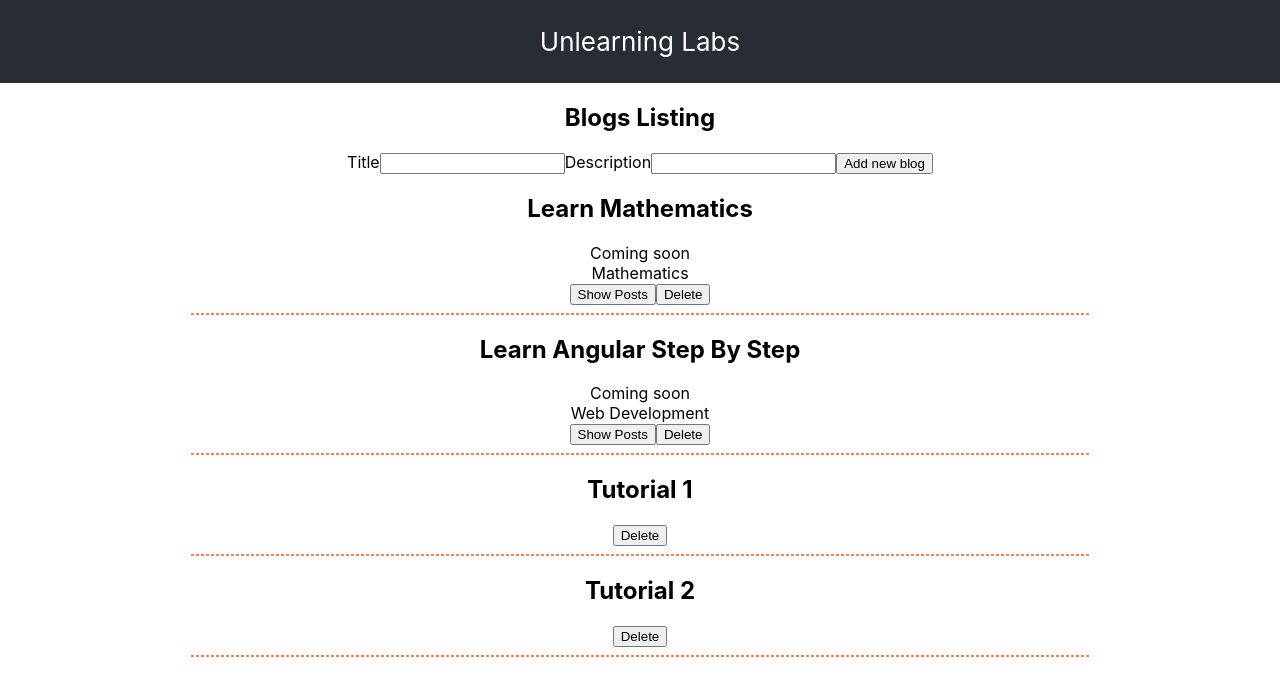
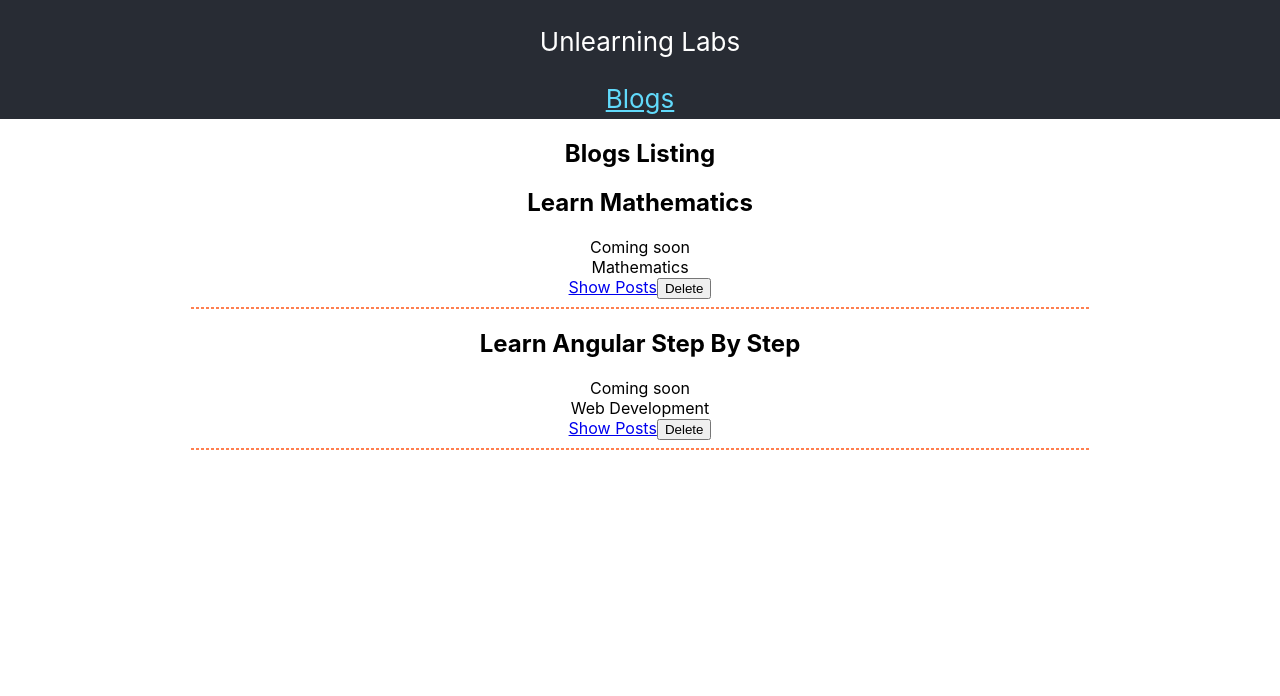
Before and after one commit to rajeshpillai/unlearning-blog, a React (Create React App) app: page / in a window 1280 px wide. Shown: the top 696 px of the page. Built offline with nearby package versions, Linux system fonts and the light colour scheme.

Commit message:
Passing parameter to routes

```diff
--- a/package.json
+++ b/package.json
@@ -5,6 +5,7 @@
   "dependencies": {
     "react": "^16.8.6",
     "react-dom": "^16.8.6",
+    "react-router-dom": "^5.0.0",
     "react-scripts": "3.0.1"
   },
   "scripts": {
--- a/src/App.css
+++ b/src/App.css
@@ -1,14 +1,8 @@
-.App {
+.app {
   text-align: center;
 }
 
-.App-logo {
-  animation: App-logo-spin infinite 20s linear;
-  height: 40vmin;
-  pointer-events: none;
-}
-
-.App-header {
+.app-header {
   background-color: #282c34;
   min-height: 5vh;
   display: flex;
@@ -17,9 +11,10 @@
   justify-content: center;
   font-size: calc(10px + 2vmin);
   color: white;
+  padding-bottom: 5px;
 }
 
-.App-link {
+.app-header a {
   color: #61dafb;
 }
 
--- a/src/App.js
+++ b/src/App.js
@@ -1,9 +1,10 @@
 import React, { useState, useEffect } from 'react';
-import './App.css';
+import { BrowserRouter as Router, Route, Link } from 'react-router-dom';
 import Blogs from './features/blogs'
 import BlogForm from './features/blogs/blog-form'
 import Posts from './features/posts';
 
+import './App.css';
 
 const initBlogs = [
   {
@@ -52,18 +53,39 @@ function App() {
 
   }, [])
 
+  function loadBlog() {
+    return <>
+      <h2>Blogs Listing</h2>
+      <Blogs blogs={blogs} onShowPost={showPosts} deleteBlog={deleteBlog} />
+    </>
+  }
+
+  function loadBlogForm() {
+    return <>
+      <BlogForm addBlog={addBlog} />
+    </>
+  }
+
+  function loadPosts(props) {
+    console.log("lp:", props);
+    let p = posts.filter(post => post.blogId == props.match.params.blogId);
+    return <Posts posts={p} deletePost={deletePost} />
+  }
+
   return (
-    <div className="App">
-      <header className="App-header">
-        <p>
-          Unlearning Labs
+    <Router>
+      <div className="app">
+        <header className="app-header">
+          <p>
+            Unlearning Labs
         </p>
-      </header>
-      <h2>Blogs Listing</h2>
-      <BlogForm addBlog={addBlog} />
-      <Blogs blogs={blogs} onShowPost={showPosts} deleteBlog={deleteBlog} />
-      <Posts posts={posts} deletePost={deletePost}/>
-    </div>
+          <Link to="/">Blogs</Link>
+        </header>
+        <Route exact path="/" render={loadBlog} />
+        <Route path="/blog-form" render={loadBlogForm} />
+        <Route path="/posts/:blogId" render={loadPosts} />
+      </div>
+    </Router>
   );
 }
 
--- a/src/features/blogs/index.js
+++ b/src/features/blogs/index.js
@@ -1,4 +1,5 @@
 import React, { useState, useEffect } from 'react';
+import { BrowserRouter as Router, Route, Link } from 'react-router-dom';
 
 export default function Blogs(props) {
   let { blogs } = props;
@@ -15,7 +16,7 @@ export default function Blogs(props) {
           <div>{blog.desc}</div>
           <div>{blog.category}</div>
 
-          <button onClick={props.onShowPost.bind(this, blog.id)}>Show Posts</button>
+          <Link to={`/posts/${blog.id}`}>Show Posts</Link>
           <button onClick={() => props.deleteBlog(blog.id)} className="button muted-button">
             Delete
          </button>
```
Also changed, not shown: 1 other file (tests, documents, lock files or other folders).
